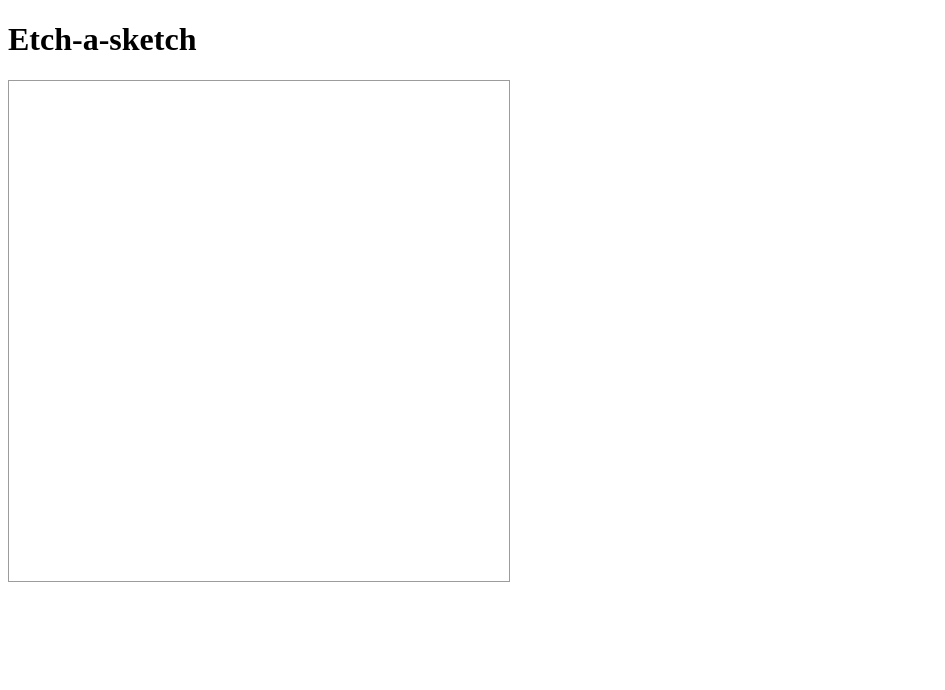
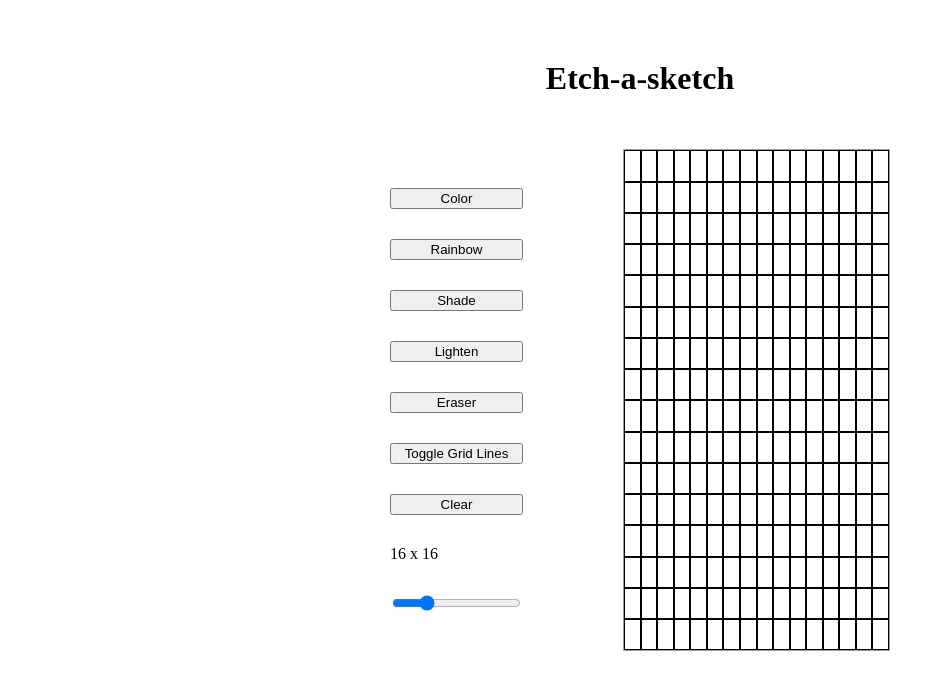
Before and after one commit to DP-20/etch-a-sketch, a plain HTML site: page index.html in a window 1280 px wide. Shown: the whole page, without its empty margins (0-945 px from the left). Drawn offline with Linux system fonts and the light colour scheme.

Commit message:
Added buttons and fixed grids

```diff
--- a/index.html
+++ b/index.html
@@ -5,9 +5,26 @@
         <title>Etch-a-Sketch</title>
         <link rel="stylesheet" href="style.css">
     </head>
+
     <body>
-        <h1>Etch-a-sketch</h1>
-        <div id="grid"></div>
-        <script src="script.js"></script>
+        <header class="header">
+            <h1 class="title">Etch-a-sketch</h1>
+        </header>
+
+        <main class="main">
+            <div class="controls">
+                <button id="sketch-btn">Color</button>
+                <button id="rainbow-btn">Rainbow</button>
+                <button id="shade-btn">Shade</button>
+                <button id="lighten-btn">Lighten</button>
+                <button id="eraser-btn">Eraser</button>
+                <button id="gridlines-btn">Toggle Grid Lines</button>
+                <button id="clear-btn">Clear</button>
+                <div id="size-val" class="sliderContainer">16 x 16</div>
+                <input type="range" min="1" max="64" value="16">
+            </div>
+            <div id="grid" class="grid"></div>
+            <script src="script.js"> </script>
+        </main>
     </body>
 </html>
--- a/script.js
+++ b/script.js
@@ -1,6 +1,20 @@
 const DEFAULT_SIZE = 16;
 let size = DEFAULT_SIZE;
+let gridBox = [];
 const grid = document.querySelector('#grid');
+
+let colorBtn = document.querySelector('#sketch-btn');
+let rainbowBtn = document.querySelector('#rainbow-btn');
+let shadeBtn = document.querySelector('#shade-btn');
+let lightenBtn = document.querySelector('#lighten-btn');
+let eraserBtn = document.querySelector('#eraser-btn');
+let linesBtn = document.querySelector('#gridlines-btn');
+let clearBtn = document.querySelector('clear-btn');
+
+let mouseDown = false;
+document.body.onmousedown = () => (mouseDown = true);
+document.body.onmouseup = () => (mouseDown = false);
+
 
 
 //create amount of divs needed to make the grid
@@ -8,16 +22,20 @@ function gridSetup(size){
     grid.style.gridTemplateColumns = `repeat(${size}, 1fr)`;
     grid.style.gridTemplateRows = `repeat(${size}, 1fr)`;
     for(let i = 0; i < size * size; i++){
-        const gridBox = document.createElement('div');
-        gridBox.classList.add('gridBox');
-        gridBox.addEventListener('mousedown', changeColor);
-        grid.appendChild(gridBox);
+        gridBox[i] = document.createElement('div');
+        gridBox[i].classList.add('gridBox');
+        gridBox[i].addEventListener('mouseover', changeColor);
+        gridBox[i].addEventListener('mousedown', changeColor);
+        grid.appendChild(gridBox[i]);
     }
 }
 
 function changeColor(e){
+    if(e.type === 'mouseover' && !mouseDown) return;
     e.target.style.backgroundColor = 'black';
 }
+
+
 
 window.onload = () =>{
     gridSetup(DEFAULT_SIZE);
--- a/style.css
+++ b/style.css
@@ -1,4 +1,4 @@
-#grid{
+.grid{
     display: grid;
     width: 500px;
     height: 500px;
@@ -7,7 +7,35 @@
 
 }
 
-.grid-item{
-    user-select: none;
-    border: 2px solid black;
+.gridBox{
+    border: 1px solid black;
+
 }
+
+.main{
+    display: flex;
+    align-items: center;
+    justify-content: flex-start;
+    gap: 100px;
+    max-width: 500px;
+    margin: 0 auto;
+}
+
+.header{
+    padding: 30px 0;
+}
+
+h1{
+    line-height: 1.2;
+}
+
+.title{
+    text-align: center;
+}
+
+.controls{
+    display: flex;
+    flex-direction: column;
+    gap: 30px;
+    width: 200px;
+}
```
